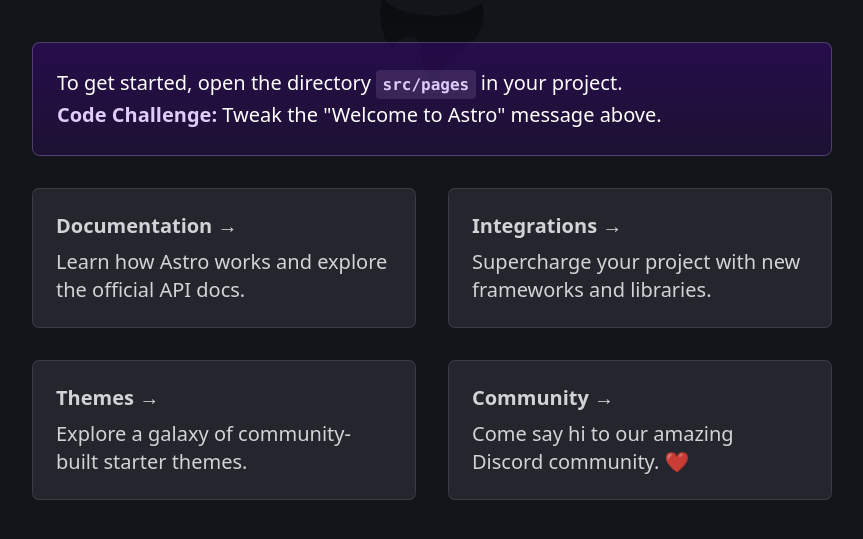
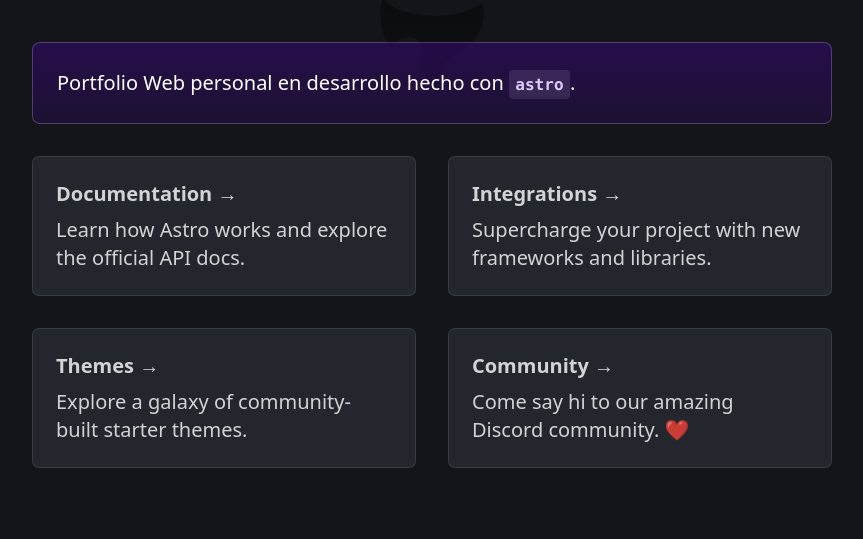
Before and after one commit to NoCap940/env_testing, an Astro site in the folder portafolio/: page / in a window 1280 px wide. Shown: the part 153-692 px from the top of the page, without its empty margins (208-1071 px from the left). Built offline with nearby package versions, Linux system fonts and the light colour scheme; Astro itself is replaced by a stand-in of ours.

Commit message:
Edit defaul astro layou

```diff
--- a/portafolio/src/pages/index.astro
+++ b/portafolio/src/pages/index.astro
@@ -35,8 +35,7 @@
 		</svg>
 		<h1>Lui Portfolio with <span class="text-gradient">Astro</span></h1>
 		<p class="instructions">
-			To get started, open the directory <code>src/pages</code> in your project.<br />
-			<strong>Code Challenge:</strong> Tweak the "Welcome to Astro" message above.
+			Portfolio Web personal en desarrollo hecho con  <code>astro</code>.<br />
 		</p>
 		<ul role="list" class="link-card-grid">
 			<Card
```
